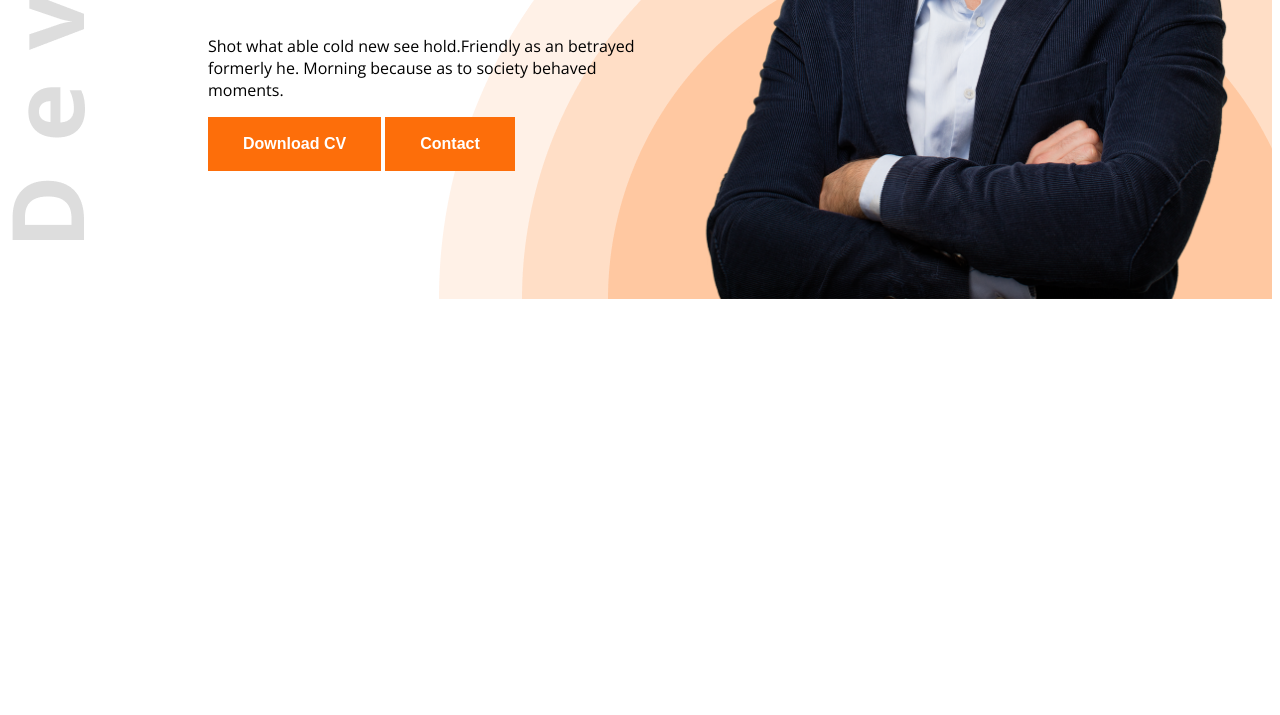
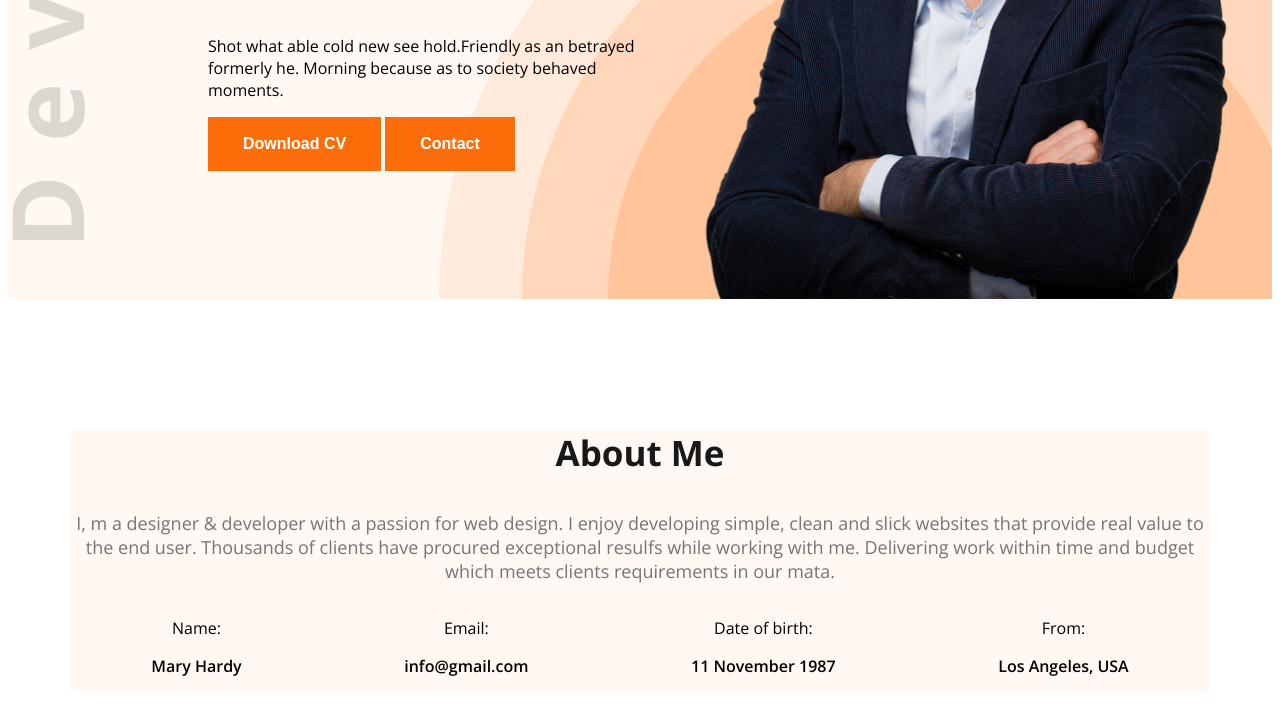
Before and after one commit to sdabdullah/developer-portfolio, a plain HTML site: page index.html in a window 1280 px wide. Shown: the part 531-1246 px from the top of the page. Before the commit the page ends 838 px from the top, so only its background shows below. Drawn offline with nearby package versions, Linux system fonts and the light colour scheme.

Commit message:
about section update

```diff
--- a/index.html
+++ b/index.html
@@ -11,7 +11,7 @@
     <link rel="stylesheet" href="styles/portfolio.css">
 </head>
 <body class="open-sans-normal">
-    <header class="header">
+    <header class="header secondary-bg">
         <nav>
             <h3 class="nav-title">Ma<span class="text-primary">r</span>y</h3>
             <ul>
@@ -22,9 +22,9 @@
         </nav>
         <div class="banner">
             <div class="banner-content">
-                <div class="banner-greetings dark-2">Hi, I am</div>
+                <div class="banner-greetings">Hi, I am</div>
                 <h1 class="banner-title">Mary Hardy</h1>
-                <p class="banner-description">
+                <p class="banner-description ">
                     Shot what able cold new see hold.Friendly as an betrayed formerly he. Morning because as to society behaved moments.
                 </p>
                 <button class="btn-primary">Download CV</button>
@@ -33,9 +33,32 @@
             <img class="banner-profile" src="./images/hardy.png" alt="">
         </div>
     </header>
-
     <main>
-
+      <section class="about secondary-bg">
+        <h3 class="section-title">About Me</h3>
+        <p class="section-description">
+            I, m a designer & developer with a passion for web design. I enjoy developing simple, clean and slick websites that provide real value to the end user. Thousands of clients have procured exceptional resulfs while working with me. Delivering work within time and budget which meets clients requirements in our mata.
+        </p>
+        <div class="about-items">
+            <!-- .about-item*4>p.item-title+p.item-description -->
+             <div class="about-item">
+                <p class="item-title">Name:</p>
+                <p class="item-description">Mary Hardy </p>
+             </div>
+             <div class="about-item">
+                <p class="item-title">Email:</p>
+                <p class="item-description">info@gmail.com</p>
+             </div>
+             <div class="about-item">
+                <p class="item-title">Date of birth:</p>
+                <p class="item-description">11 November 1987</p>
+             </div>
+             <div class="about-item">
+                <p class="item-title">From:</p>
+                <p class="item-description">Los Angeles, USA</p>
+             </div>
+        </div>
+      </section>
     </main>
     <footer></footer>
 </body>
--- a/styles/portfolio.css
+++ b/styles/portfolio.css
@@ -9,8 +9,14 @@
 }
 
 /* Shared style */
+.secondary-bg{
+    background-color: #fff8f3;
+}
 .text-primary{
     color: #FD6E0A;
+}
+.dark-1{
+    color: #181818;
 }
 .dark-2{
     color: #474747;
@@ -23,6 +29,15 @@
     color: white;
     padding: 18px 35px;
     border: none;
+}
+.section-title{
+    font-size: 35px;
+    font-weight: bold;
+    color: #181818;
+}
+.section-description{
+    font-size: 18px;
+    color: #757575;
 }
 
 /* Header */
@@ -79,3 +94,24 @@ nav ul li a{
 .banner-profile{
     width: 580px;
 }
+
+/* Main tag styles */
+main{
+    max-width: 1140px;
+    margin: 0 auto;
+}
+
+/* About */
+.about{
+    border-radius: 10px;
+    padding: 130px 150;
+    text-align: center;
+    margin: 130px 0;
+}
+.about-items{
+    display: flex;
+    justify-content: space-around;
+}
+.item-description{
+    font-weight: 600;
+}
```
